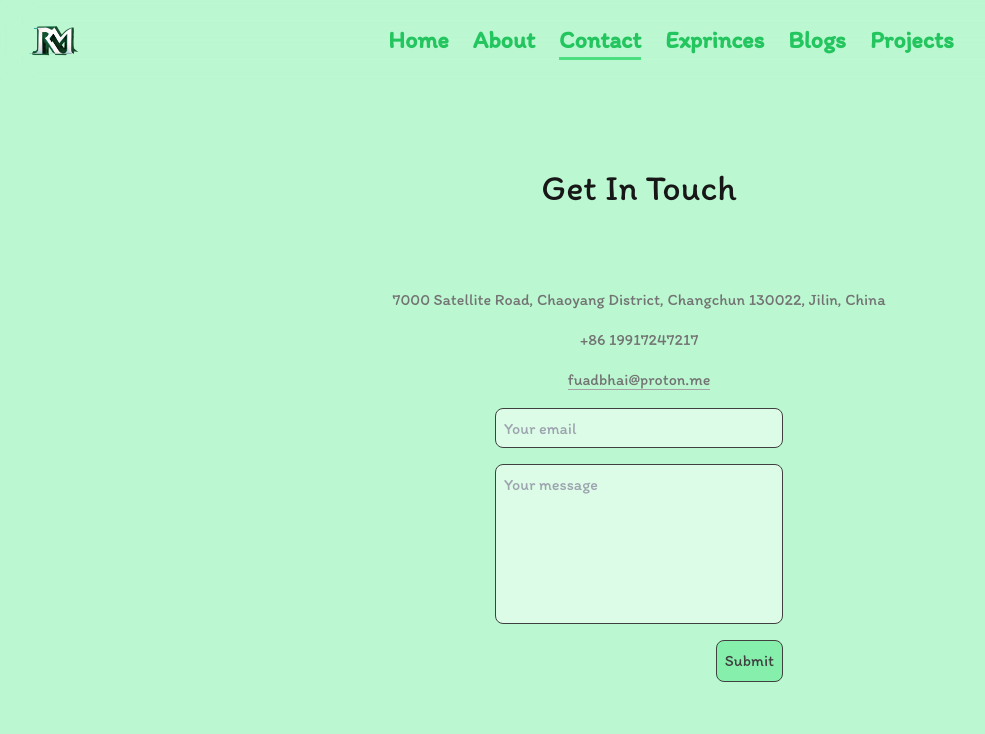
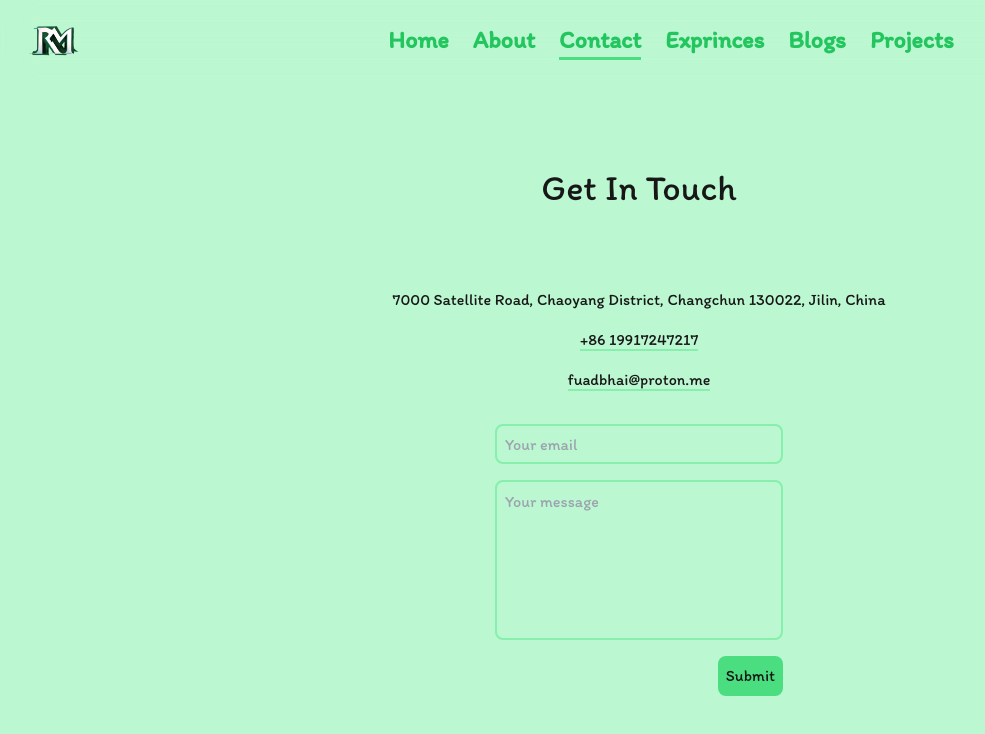
Before and after one commit to rimu-7/personal-potfolio, a React (Vite) app: page /contact in a window 1280 px wide. Shown: the top 734 px of the page, without its empty margins (1-986 px from the left). Built offline with nearby package versions, Linux system fonts and the light colour scheme.

Commit message:
polishing

```diff
--- a/src/components/About.jsx
+++ b/src/components/About.jsx
@@ -14,7 +14,7 @@ const About = () => {
           className="my-20 text-center text-4xl"
         >
           About
-          <span className="text-neutral-500"> Me</span>
+          <span className="text-green-500 "> Me</span>
         </motion.h2>
         <div className="flex flex-wrap">
           <motion.div
@@ -34,7 +34,7 @@ const About = () => {
             className="w-full lg:w-1/2"
           >
             <div className="flex justify-center lg:justify-start">
-              <p className="my-2 max-w-xl py-6 text-neutral-600 text-2xl leading-snug text-justify">{ABOUT_TEXT}</p>
+              <p className="my-2 max-w-xl py-6  text-2xl leading-snug text-justify">{ABOUT_TEXT}</p>
             </div>
           </motion.div>
         </div>
--- a/src/components/Blogs.jsx
+++ b/src/components/Blogs.jsx
@@ -40,7 +40,7 @@ const Blogs = () => {
   }
 
   return (
-    <div className="fixed sm:mx-40 bg-green-200 w-full  h-full px-4">
+    <div className="fixed  w-full  h-full px-4">
       <div className="grid grid-cols-1 sm:grid-cols-2 lg:grid-cols-3 gap-6">
         {blogs.length === 0 ? (
           <p className="text-2xl text-center col-span-full">No blogs available.</p>
--- a/src/components/Contacts.jsx
+++ b/src/components/Contacts.jsx
@@ -3,6 +3,8 @@ import { CONTACT } from "../constants";
 import emailjs from "emailjs-com";
 import "../index.css";
 import { motion } from "framer-motion";
+import { ToastContainer, toast } from "react-toastify"; // Import ToastContainer and toast
+import "react-toastify/dist/ReactToastify.css"; // Import the CSS for toast notifications
 
 const Contacts = () => {
   const [isSubmitted, setIsSubmitted] = useState(false);
@@ -33,15 +35,39 @@ const Contacts = () => {
         setIsSubmitted(true);
         document.getElementById("emailInput").value = "";
         document.getElementById("messageInput").value = "";
+
+        // Show success toast notification
+        toast.success("Message sent successfully!", {
+          position: "top-right",
+          autoClose: 3000, // Close after 3 seconds
+          hideProgressBar: false,
+          closeOnClick: true,
+          pauseOnHover: true,
+          draggable: true,
+          progress: undefined,
+        });
       })
       .catch((err) => {
         console.error("Failed to send email. Error: ", err);
-        alert("Failed to send email. Please try again later.");
+
+        // Show error toast notification
+        toast.error("Failed to send email. Please try again later.", {
+          position: "top-right",
+          autoClose: 3000, // Close after 3 seconds
+          hideProgressBar: false,
+          closeOnClick: true,
+          pauseOnHover: true,
+          draggable: true,
+          progress: undefined,
+        });
       });
   };
 
   return (
-    <div className=" pb-20">
+    <div className="pb-20">
+      {/* Toast Container */}
+      <ToastContainer />
+
       <motion.h2
         whileInView={{ opacity: 1, y: 0 }}
         initial={{ opacity: 0, y: 100 }}
@@ -50,35 +76,162 @@ const Contacts = () => {
       >
         Get In Touch
       </motion.h2>
-      <div className="text-center text-neutral-500">
+      <div className="text-center">
         <motion.p
           whileInView={{ opacity: 1, x: 0 }}
           initial={{ opacity: 0, x: 100 }}
           transition={{ duration: 1 }}
-          className="my-4"
+          className="my-4 hover:text-green-300 duration-300 transition-colors cursor-pointer relative group"
+          onClick={() => {
+            navigator.clipboard.writeText(CONTACT.address)
+              .then(() => {
+                toast.success("Address copied to clipboard!", {
+                  position: "top-right",
+                  autoClose: 3000,
+                  hideProgressBar: false,
+                  closeOnClick: true,
+                  pauseOnHover: true,
+                  draggable: true,
+                  progress: undefined,
+                });
+              })
+              .catch((err) => {
+                console.error("Failed to copy address: ", err);
+                toast.error("Failed to copy address. Please try again.", {
+                  position: "top-right",
+                  autoClose: 3000,
+                  hideProgressBar: false,
+                  closeOnClick: true,
+                  pauseOnHover: true,
+                  draggable: true,
+                  progress: undefined,
+                });
+              });
+          }}
         >
           {CONTACT.address}
+          <span className="absolute -bottom-5 left-1/2 transform -translate-x-1/2 bg-neutral-700 text-white text-sm px-2 py-1 rounded opacity-0 group-hover:opacity-100 transition-opacity duration-300">
+            Click to copy
+          </span>
         </motion.p>
 
-        <motion.p
+        {/* <motion.p
           whileInView={{ opacity: 1, x: 0 }}
           initial={{ opacity: 0, x: 100 }}
           transition={{ duration: 1 }}
-          className="my-4"
+          onClick={() => {
+            navigator.clipboard.writeText(CONTACT.email)
+              .then(() => {
+                toast.success("Email copied to clipboard!", {
+                  position: "top-right",
+                  autoClose: 3000,
+                  hideProgressBar: false,
+                  closeOnClick: true,
+                  pauseOnHover: true,
+                  draggable: true,
+                  progress: undefined,
+                });
+              })
+              .catch((err) => {
+                console.error("Failed to copy email: ", err);
+                toast.error("Failed to copy email. Please try again.", {
+                  position: "top-right",
+                  autoClose: 3000,
+                  hideProgressBar: false,
+                  closeOnClick: true,
+                  pauseOnHover: true,
+                  draggable: true,
+                  progress: undefined,
+                });
+              });
+          }}
+          className="border-b-2 border-green-300 hover:text-green-300 duration-300 transition-colors cursor-pointer"
+          target="_self"
         >
           {CONTACT.phoneNo}
-        </motion.p>
+        </motion.p> */}
         <motion.div
           whileInView={{ opacity: 1, x: 0 }}
           initial={{ opacity: 0, x: -100 }}
-          transition={{ duration: 1 }}>
+          transition={{ duration: 1 }}
+          className="relative group m-4"
+        >
           <a
-
-            href={`mailto:${CONTACT.email}`}
-            className="border-b border-neutral-400"
+            onClick={() => {
+              navigator.clipboard.writeText(CONTACT.phoneNo)
+                .then(() => {
+                  toast.success("phoneNo copied to clipboard!", {
+                    position: "top-right",
+                    autoClose: 3000,
+                    hideProgressBar: false,
+                    closeOnClick: true,
+                    pauseOnHover: true,
+                    draggable: true,
+                    progress: undefined,
+                  });
+                })
+                .catch((err) => {
+                  console.error("Failed to copy phoneNo: ", err);
+                  toast.error("Failed to copy phoneNo. Please try again.", {
+                    position: "top-right",
+                    autoClose: 3000,
+                    hideProgressBar: false,
+                    closeOnClick: true,
+                    pauseOnHover: true,
+                    draggable: true,
+                    progress: undefined,
+                  });
+                });
+            }}
+            className="border-b-2 border-green-300 hover:text-green-300 duration-300 transition-colors cursor-pointer"
+            target="_self"
+          >
+            {CONTACT.phoneNo}
+            <span className="absolute -bottom-5 left-1/2 transform -translate-x-1/2 bg-neutral-700 text-white text-sm px-2 py-1 rounded opacity-0 group-hover:opacity-100 transition-opacity duration-300">
+              Click to copy
+            </span>
+          </a>
+        </motion.div>
+        <motion.div
+          whileInView={{ opacity: 1, x: 0 }}
+          initial={{ opacity: 0, x: -100 }}
+          transition={{ duration: 1 }}
+          className="relative group m-4"
+        >
+          <a
+            onClick={() => {
+              navigator.clipboard.writeText(CONTACT.email)
+                .then(() => {
+                  toast.success("Email copied to clipboard!", {
+                    position: "top-right",
+                    autoClose: 3000,
+                    hideProgressBar: false,
+                    closeOnClick: true,
+                    pauseOnHover: true,
+                    draggable: true,
+                    progress: undefined,
+                  });
+                })
+                .catch((err) => {
+                  console.error("Failed to copy email: ", err);
+                  toast.error("Failed to copy email. Please try again.", {
+                    position: "top-right",
+                    autoClose: 3000,
+                    hideProgressBar: false,
+                    closeOnClick: true,
+                    pauseOnHover: true,
+                    draggable: true,
+                    progress: undefined,
+                  });
+                });
+            }}
+            className="border-b-2 border-green-300 hover:text-green-300 duration-300 transition-colors cursor-pointer"
             target="_self"
           >
             {CONTACT.email}
+            <span className="absolute -bottom-5 left-1/2 transform -translate-x-1/2 bg-neutral-700 text-white text-sm px-2 py-1 rounded opacity-0 group-hover:opacity-100 transition-opacity duration-300">
+              Click to copy
+            </span>
           </a>
         </motion.div>
 
@@ -91,7 +244,7 @@ const Contacts = () => {
               type="email"
               id="emailInput"
               placeholder="Your email"
-              className="outline-none border border-neutral-700 bg-green-100 rounded-lg p-2 h-10 w-full text-neutral-900"
+              className="outline-none border-2 border-green-300 rounded-lg p-2 h-10 w-full bg-transparent"
               required
             />
             <motion.textarea
@@ -100,27 +253,23 @@ const Contacts = () => {
               transition={{ duration: 1 }}
               id="messageInput"
               placeholder="Your message"
-              className="outline-none border border-neutral-700 bg-green-100 rounded-lg p-2 h-40 w-full resize-none text-neutral-900"
+              className="outline-none border-2 border-green-300 rounded-lg p-2 h-40 w-full resize-none bg-transparent"
               required
             />
             <motion.button
               whileInView={{ opacity: 1, x: 0 }}
               initial={{ opacity: 0, x: 100 }}
               transition={{ duration: 1 }}
-              className="self-end bg-royalblue rounded-lg p-2 font-medium cursor-pointer border border-neutral-700 bg-green-300 text-neutral-700"
+              className="self-end rounded-lg p-2 font-medium cursor-pointer bg-green-400 hover:bg-green-500 duration-300 transition-colors"
               onClick={handleSendMessage}
             >
               Submit
             </motion.button>
           </form>
         </div>
-        {isSubmitted && (
-          <div className="mt-4 text-green-500">Message sent successfully!</div>
-        )}
       </div>
     </div>
   );
 };
 
-// Ensure export is at the top level
 export default Contacts;
--- a/src/components/Experiences.jsx
+++ b/src/components/Experiences.jsx
@@ -3,7 +3,7 @@ import { motion } from "framer-motion";
 
 const Experiences = () => {
   return (
-    <div className="fixed bg-green-200 w-full h-full px-4   ">
+    <div className="fixed w-full h-full px-4   ">
      <motion.h2
       whileInView={{ opacity: 1, y: 0 }}
       initial={{ opacity: 0, y: 200 }}
--- a/src/components/Hero.jsx
+++ b/src/components/Hero.jsx
@@ -39,7 +39,7 @@ const Hero = () => {
               variants={container(1)}
               initial="hidden"
               animate="visible"
-              className="my-8 max-w-3xl py-10 text-2xl text-neutral-700 leading-snug text-justify"
+              className="my-8 max-w-3xl py-10 text-2xl  leading-snug text-justify"
             >
               {HERO_CONTENT}
             </motion.p>
```
Also changed, not shown: src/components/Projects.jsx (+13 -8 lines).
